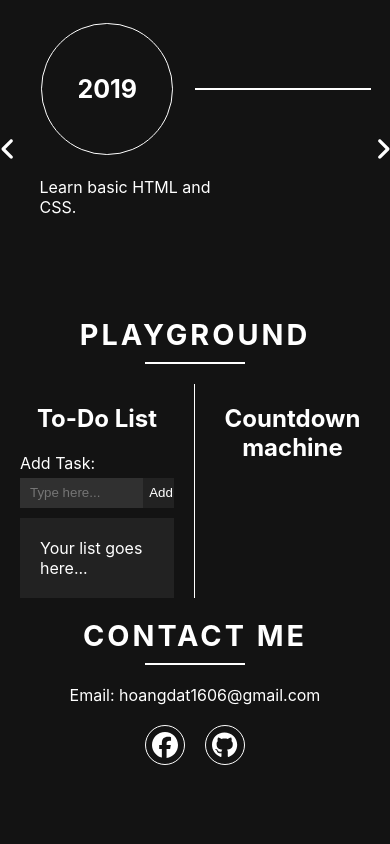
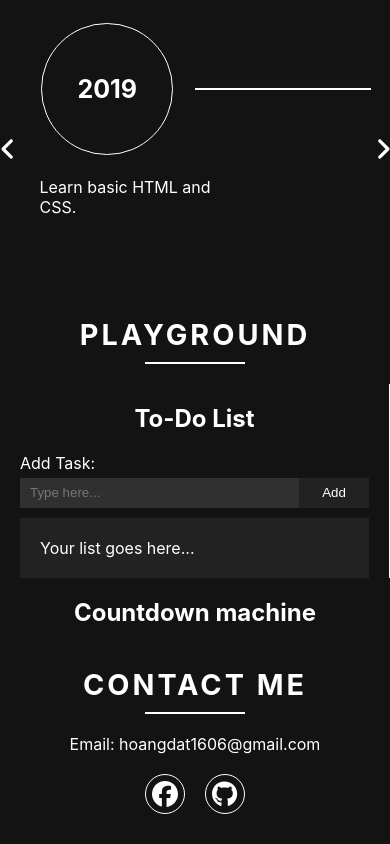
Before and after one commit to yuka166/introduce, a React (Create React App) app: page / in a window 390 px wide. Shown: the part 1981-2825 px from the top of the page. Before the commit the page ends 2776 px from the top, so only its background shows below. Built offline with nearby package versions, Linux system fonts and the light colour scheme.

Commit message:
Update responsive and add some style

```diff
--- a/src/App.css
+++ b/src/App.css
@@ -168,11 +168,18 @@
 .playground-list {
     display: flex;
     margin-top: 20px;
+    flex-wrap: wrap;
 }
 
 .playground-list>div {
     width: 50%;
     padding: 0 20px;
+}
+
+@media screen and (max-width:768px) {
+    .playground-list>div {
+        width: 100%;
+    }
 }
 
 .sub-title {
--- a/src/components/apps/todoapp.css
+++ b/src/components/apps/todoapp.css
@@ -52,6 +52,7 @@
 
 .todo-list>div>.todo-things>.thing-name {
     width: 70%;
+    overflow-wrap: break-word;
 }
 
 .todo-list>div>.todo-things>.thing-button {
```
